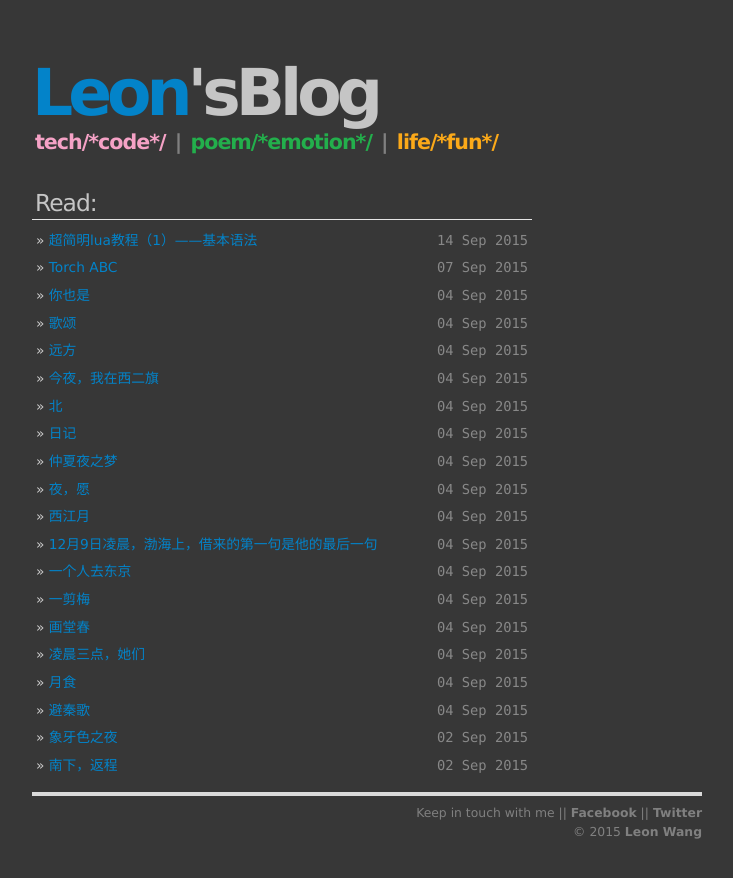
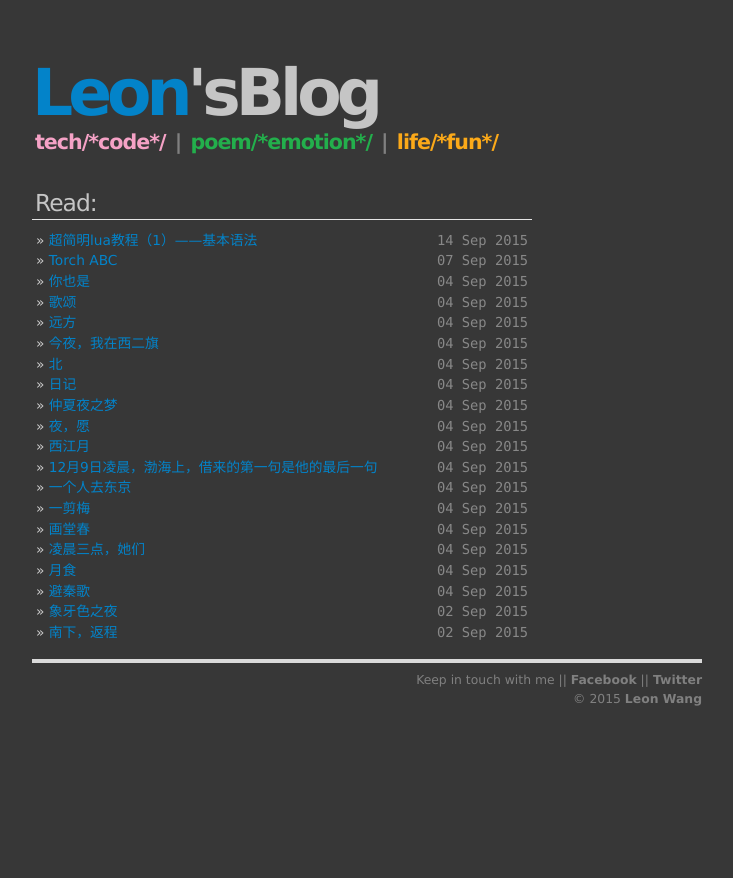
Before and after one commit to wangliyangleon/wangliyangleon-deprecated.github.io, a Jekyll site: the page built from index.html, in a window 1280 px wide. Shown: the top 878 px of the page, without its empty margins (273-1006 px from the left). Built offline with Jekyll 4.4.1, drawn with Linux system fonts in a browser that asks for light colours.

Commit message:
add a li style for posts list

```diff
--- a/css/default.css
+++ b/css/default.css
@@ -41,10 +41,11 @@ margin:4px 0 4px 10px;
 
 .posts { padding:0;}
 
-li { padding:0 4px; color:#ccc; list-style: none; margin: 1px 0px 7px 0px; }
+li { padding:0 4px; color:#ccc; margin: 1px 0px 7px 0px; }
 
+ul.posts li { margin: 0px; list-style: none; }
 ul.posts li span { float:right; font-family:monofur,monaco,courier; color:#888; }
-ul.posts li a { font-weight:200;}
+ul.posts li a { font-weight:200; }
 
 div#post ul li { list-style: circle; }
 
```
